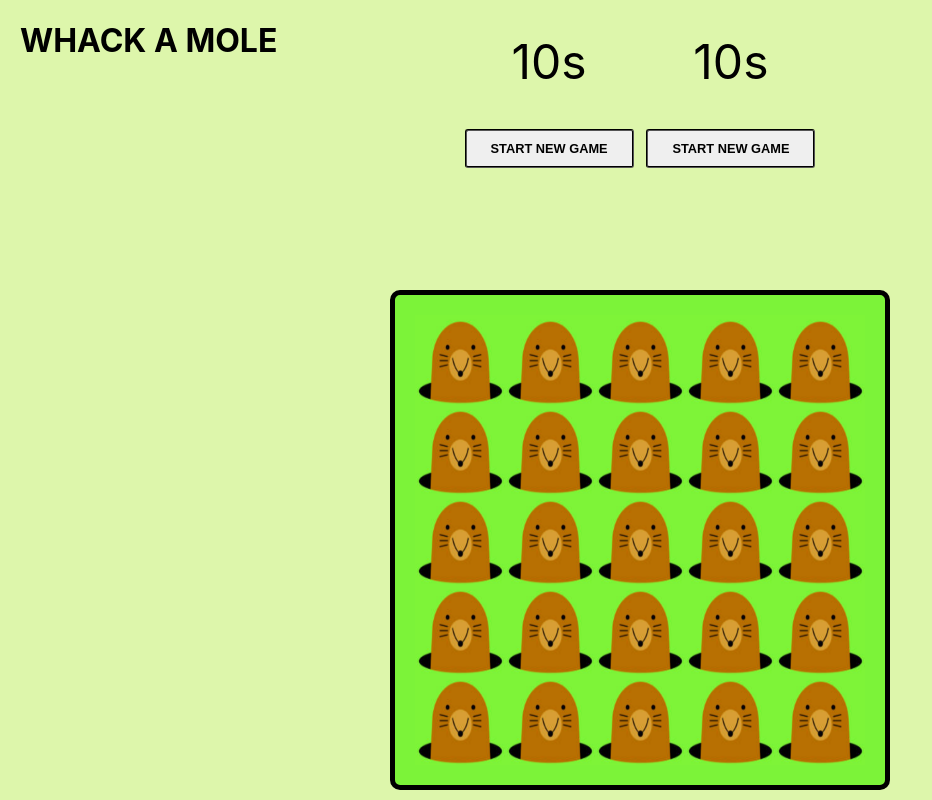
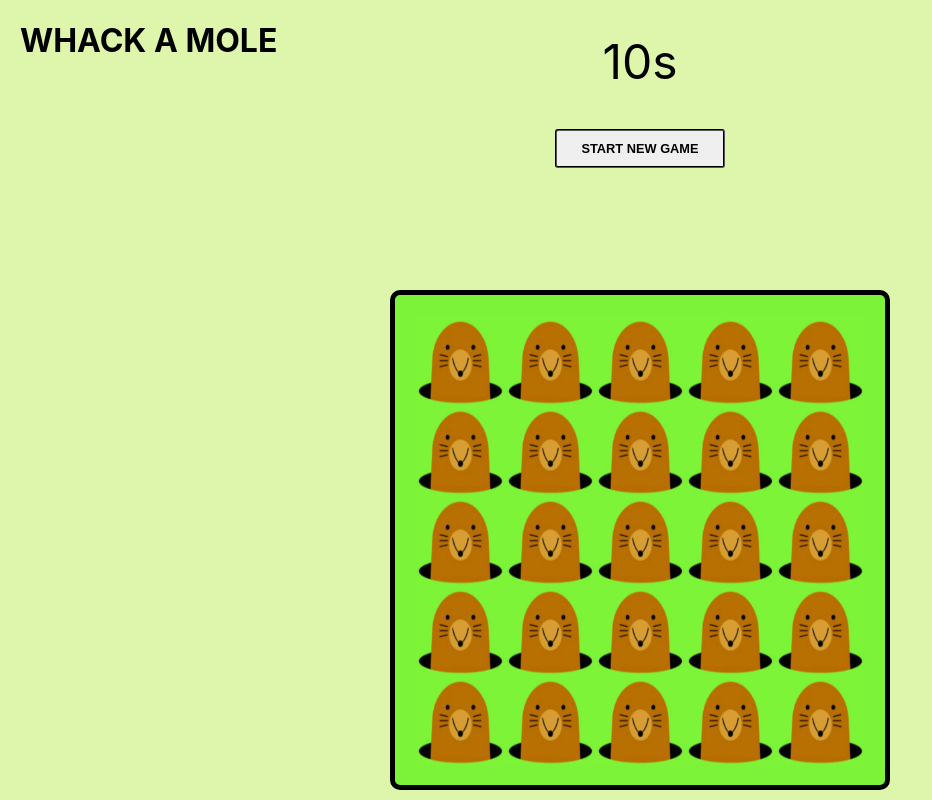
Before and after one commit to Linneaeas/whack-a-mole, a React (Create React App) app: page / in a window 1280 px wide. Shown: the whole page, without its empty margins (0-932 px from the left). Built offline with nearby package versions, Linux system fonts and the light colour scheme.

Commit message:
Removed dublett timer

```diff
--- a/src/App.js
+++ b/src/App.js
@@ -1,14 +1,12 @@
-import React, { useState } from 'react';
+import React, { useState } from "react";
 import "./App.css";
-import Timer from './Timer';
+import Timer from "./Timer";
 
 import HighScoreModal from "./HighScoreModal";
 
-import Board from './Board'
-
+import Board from "./Board";
 
 function App() {
-
   const [showModal, setShowModal] = useState(false);
 
   // funktion som triggar när timer är 0
@@ -32,10 +30,7 @@ function App() {
         onStartNewGame={() => setShowModal(false)}
       />
 
-      <Timer />
       <Board />
-
-
     </div>
   );
 }
```
